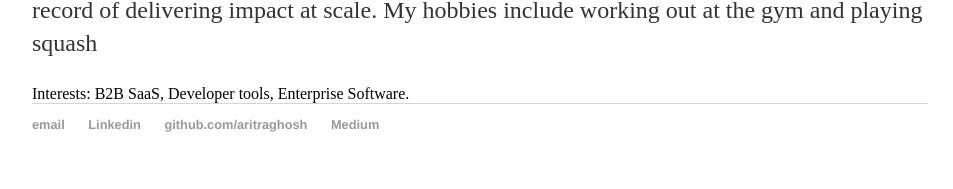
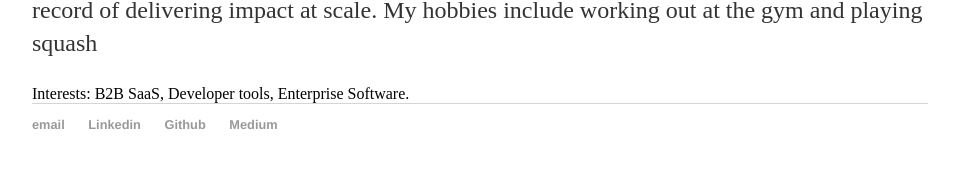
Before and after one commit to aritraghosh/aritraghosh.github.io, a Jekyll site: the page built from index.html, in a window 1280 px wide. Shown: the part 966-1155 px from the top of the page, without its empty margins (160-1113 px from the left). Built offline with Jekyll 4.4.1, drawn with Linux system fonts in a browser that asks for light colours.

Commit message:
Update default.html

```diff
--- a/_layouts/default.html
+++ b/_layouts/default.html
@@ -23,7 +23,7 @@
 	    		<ul>
 	        		<li><a href="mailto:aritrag94@gmail.com">email</a></li>
 					<li><a href="https://www.linkedin.com/in/aritraghoshpm">Linkedin</a></li>
-	        		<li><a href="https://github.com/aritraghosh">github.com/aritraghosh</a></li>
+	        		<li><a href="https://github.com/aritraghosh">Github</a></li>
 					<li><a href="https://medium.com/@aritrag94">Medium</a></li>
 				</ul>
 			</footer>
```
